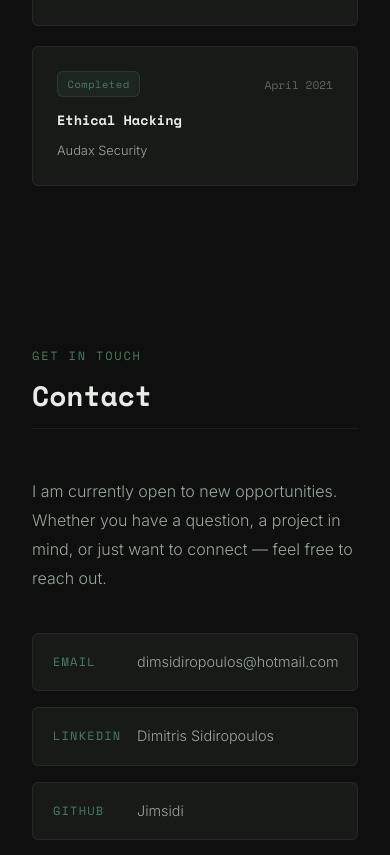
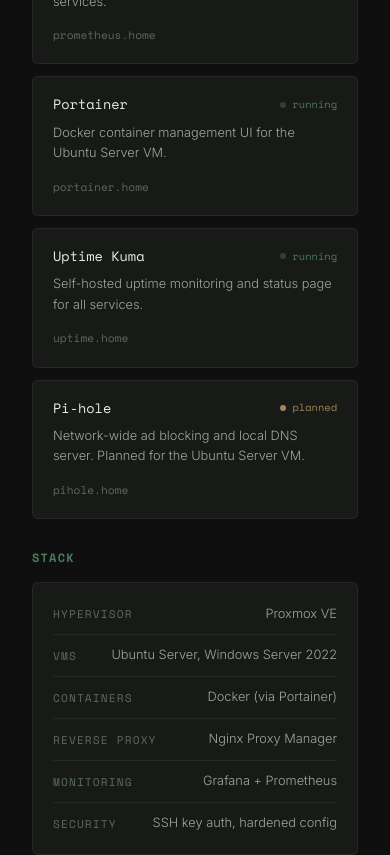
Before and after one commit to Jimsidi/jimsidi.github.io, a React (Vite) app: page / in a window 390 px wide. Shown: the part 10760-11615 px from the top of the page. Built offline with nearby package versions, Linux system fonts and the light colour scheme.

Commit message:
feat: add homelab section with services hardware and fix navbar spacing

```diff
--- a/src/App.tsx
+++ b/src/App.tsx
@@ -4,6 +4,7 @@
 import Skills from './components/Skills'
 import Experience from './components/Experience'
 import Projects from './components/Projects'
+import Homelab from './components/Homelab'
 import Certifications from './components/Certifications'
 import Contact from './components/Contact'
 import Footer from './components/Footer'
@@ -29,6 +30,9 @@
           <Projects />
         </AnimatedSection>
         <AnimatedSection>
+          <Homelab />
+        </AnimatedSection>
+        <AnimatedSection>
           <Certifications />
         </AnimatedSection>
         <AnimatedSection>
--- /dev/null
+++ b/src/components/Homelab.tsx
@@ -0,0 +1,128 @@
+const services = [
+  {
+    name: 'Nginx Proxy Manager',
+    url: 'npm.home',
+    description: 'Reverse proxy with SSL termination for all internal services.',
+    status: 'running',
+  },
+  {
+    name: 'Gitea',
+    url: 'gitea.home',
+    description: 'Self-hosted Git server for private repositories and version control.',
+    status: 'running',
+  },
+  {
+    name: 'Grafana',
+    url: 'grafana.home',
+    description: 'Infrastructure dashboards and visualization for metrics.',
+    status: 'running',
+  },
+  {
+    name: 'Prometheus',
+    url: 'prometheus.home',
+    description: 'Metrics collection and alerting for all running services.',
+    status: 'running',
+  },
+  {
+    name: 'Portainer',
+    url: 'portainer.home',
+    description: 'Docker container management UI for the Ubuntu Server VM.',
+    status: 'running',
+  },
+  {
+    name: 'Uptime Kuma',
+    url: 'uptime.home',
+    description: 'Self-hosted uptime monitoring and status page for all services.',
+    status: 'running',
+  },
+  {
+    name: 'Pi-hole',
+    url: 'pihole.home',
+    description: 'Network-wide ad blocking and local DNS server. Planned for the Ubuntu Server VM.',
+    status: 'planned',
+  },
+]
+
+const hardware = [
+  { label: 'CPU', value: 'AMD Ryzen 3 2200G (4c/4t)' },
+  { label: 'RAM', value: '32GB Crucial DDR4 (2x16GB)' },
+  { label: 'Motherboard', value: 'ASRock AB350m Pro4' },
+  { label: 'OS Drive', value: '240GB Kingston M.2' },
+  { label: 'Storage', value: '1TB Samsung 870 Evo + 120GB Kingston SSD' },
+  { label: 'PSU', value: 'Corsair CX450M 450W' },
+]
+
+const stack = [
+  { label: 'Hypervisor', value: 'Proxmox VE' },
+  { label: 'VMs', value: 'Ubuntu Server, Windows Server 2022' },
+  { label: 'Containers', value: 'Docker (via Portainer)' },
+  { label: 'Reverse Proxy', value: 'Nginx Proxy Manager' },
+  { label: 'Monitoring', value: 'Grafana + Prometheus' },
+  { label: 'Security', value: 'SSH key auth, hardened config' },
+]
+
+function Homelab() {
+  return (
+    <section id="homelab">
+      <div className="container">
+        <p className="section-label">Self-hosted infrastructure</p>
+        <h2 className="section-title">Homelab</h2>
+
+        <p className="homelab__intro">
+          A personal homelab running on bare metal with Proxmox as the hypervisor, hosting an Ubuntu
+          Server VM running Docker containers and a Windows Server 2022 VM. All services are
+          accessible via internal DNS and reverse proxied through Nginx Proxy Manager.
+        </p>
+
+        <div className="homelab__grid">
+          <div className="homelab__col">
+            <h3 className="homelab__col-title">Services</h3>
+            <div className="homelab__services">
+              {services.map(service => (
+                <div key={service.name} className="homelab__service">
+                  <div className="homelab__service-header">
+                    <span className="homelab__service-name">{service.name}</span>
+                    <span
+                      className={`homelab__service-status homelab__service-status--${service.status}`}
+                    >
+                      <span className="homelab__status-dot" />
+                      {service.status}
+                    </span>
+                  </div>
+                  <p className="homelab__service-desc">{service.description}</p>
+                  <span className="homelab__service-url">{service.url}</span>
+                </div>
+              ))}
+            </div>
+          </div>
+
+          <div className="homelab__col">
+            <h3 className="homelab__col-title">Stack</h3>
+            <div className="homelab__details">
+              {stack.map(item => (
+                <div key={item.label} className="homelab__detail-item">
+                  <span className="homelab__detail-label">{item.label}</span>
+                  <span className="homelab__detail-value">{item.value}</span>
+                </div>
+              ))}
+            </div>
+
+            <h3 className="homelab__col-title" style={{ marginTop: '1.5rem' }}>
+              Hardware
+            </h3>
+            <div className="homelab__details">
+              {hardware.map(item => (
+                <div key={item.label} className="homelab__detail-item">
+                  <span className="homelab__detail-label">{item.label}</span>
+                  <span className="homelab__detail-value">{item.value}</span>
+                </div>
+              ))}
+            </div>
+          </div>
+        </div>
+      </div>
+    </section>
+  )
+}
+
+export default Homelab
--- a/src/components/Navbar.tsx
+++ b/src/components/Navbar.tsx
@@ -5,6 +5,7 @@
   { label: 'Skills', href: '#skills' },
   { label: 'Experience', href: '#experience' },
   { label: 'Projects', href: '#projects' },
+  { label: 'Homelab', href: '#homelab' },
   { label: 'Certifications', href: '#certifications' },
   { label: 'Contact', href: '#contact' },
 ]
--- a/src/index.css
+++ b/src/index.css
@@ -160,6 +160,7 @@
   display: flex;
   list-style: none;
   gap: 2.5rem;
+  margin-left: 2rem;
 }
 
 .navbar__link {
@@ -697,6 +698,7 @@
   display: flex;
   align-items: center;
   gap: 1rem;
+  margin-left: 2rem;
 }
 
 .navbar__social-link {
@@ -859,3 +861,154 @@
 .project__repo:hover {
   color: var(--accent);
 }
+
+/* ── Homelab ──────────────────────────────────────────────── */
+.homelab__intro {
+  font-size: 0.95rem;
+  color: var(--text-secondary);
+  line-height: 1.8;
+  max-width: 680px;
+  margin-bottom: 3rem;
+}
+
+.homelab__grid {
+  display: grid;
+  grid-template-columns: 1fr 1fr;
+  gap: 3rem;
+  align-items: start;
+}
+
+.homelab__col-title {
+  font-family: var(--font-mono);
+  font-size: 0.75rem;
+  color: var(--accent);
+  letter-spacing: 0.1em;
+  text-transform: uppercase;
+  margin-bottom: 1rem;
+}
+
+.homelab__services {
+  display: flex;
+  flex-direction: column;
+  gap: 0.75rem;
+}
+
+.homelab__service {
+  background: var(--bg-card);
+  border: 1px solid var(--border);
+  border-radius: var(--radius);
+  padding: 1rem 1.25rem;
+  transition: border-color 0.2s ease;
+}
+
+.homelab__service:hover {
+  border-color: var(--accent-border);
+}
+
+.homelab__service-header {
+  display: flex;
+  justify-content: space-between;
+  align-items: center;
+  margin-bottom: 0.4rem;
+}
+
+.homelab__service-name {
+  font-family: var(--font-mono);
+  font-size: 0.85rem;
+  color: var(--text-primary);
+}
+
+.homelab__service-status {
+  display: flex;
+  align-items: center;
+  gap: 0.4rem;
+  font-family: var(--font-mono);
+  font-size: 0.65rem;
+  color: var(--accent);
+}
+
+.homelab__status-dot {
+  width: 6px;
+  height: 6px;
+  border-radius: 50%;
+  background: var(--accent);
+  animation: pulse 2s infinite;
+}
+
+.homelab__service-status--planned .homelab__status-dot {
+  background: #a0855a;
+  animation: none;
+}
+
+.homelab__service-status--planned {
+  color: #a0855a;
+}
+
+@keyframes pulse {
+  0%,
+  100% {
+    opacity: 1;
+  }
+  50% {
+    opacity: 0.4;
+  }
+}
+
+.homelab__service-desc {
+  font-size: 0.8rem;
+  color: var(--text-secondary);
+  line-height: 1.6;
+  margin-bottom: 0.5rem;
+}
+
+.homelab__service-url {
+  font-family: var(--font-mono);
+  font-size: 0.7rem;
+  color: var(--text-muted);
+}
+
+.homelab__details {
+  background: var(--bg-card);
+  border: 1px solid var(--border);
+  border-radius: var(--radius);
+  padding: 1.25rem;
+  display: flex;
+  flex-direction: column;
+  gap: 0.6rem;
+}
+
+.homelab__detail-item {
+  display: flex;
+  justify-content: space-between;
+  align-items: center;
+  gap: 1rem;
+  padding-bottom: 0.6rem;
+  border-bottom: 1px solid var(--border);
+}
+
+.homelab__detail-item:last-child {
+  border-bottom: none;
+  padding-bottom: 0;
+}
+
+.homelab__detail-label {
+  font-family: var(--font-mono);
+  font-size: 0.7rem;
+  color: var(--text-muted);
+  letter-spacing: 0.1em;
+  text-transform: uppercase;
+  flex-shrink: 0;
+}
+
+.homelab__detail-value {
+  font-size: 0.8rem;
+  color: var(--text-secondary);
+  text-align: right;
+}
+
+@media (max-width: 640px) {
+  .homelab__grid {
+    grid-template-columns: 1fr;
+    gap: 2rem;
+  }
+}
```
